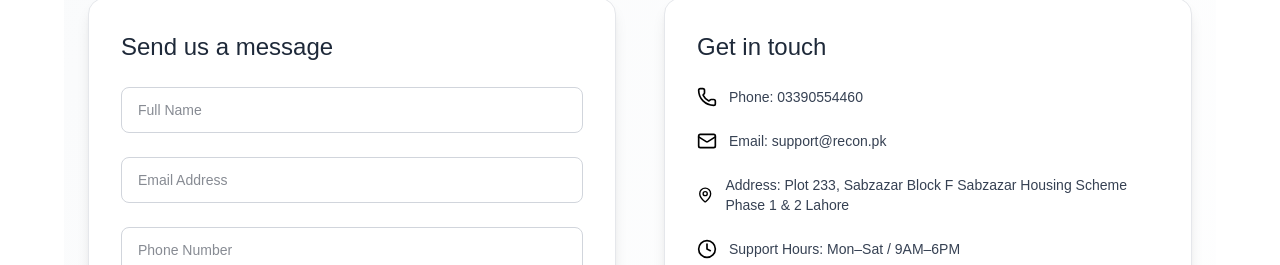
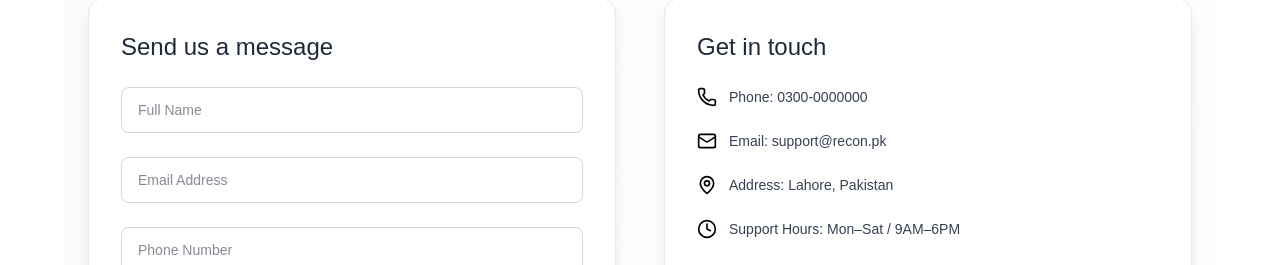
Before and after one commit to malikabubakarr/Recon, a Next.js app: page /contact in a window 1280 px wide. Shown: the part 364-629 px from the top of the page. Built offline with nearby package versions, Linux system fonts and the light colour scheme.

Commit message:
New update

```diff
--- a/app/contact/page.tsx
+++ b/app/contact/page.tsx
@@ -153,7 +153,7 @@ export default function ContactPage() {
           <ul className="space-y-6 text-sm text-gray-700 dark:text-gray-700">
             <li className="flex items-center gap-3 font-thin">
               <Phone className="w-5 h-5 text-black dark:text-black" />
-              <span><b>Phone:</b> 03390554460</span>
+              <span><b>Phone:</b> 0300-0000000</span>
             </li>
 
             <li className="flex items-center gap-3 font-thin">
@@ -163,7 +163,7 @@ export default function ContactPage() {
 
             <li className="flex items-center gap-3 font-thin">
               <MapPin className="w-5 h-5 text-black dark:text-black" />
-              <span><b>Address:</b> Plot 233, Sabzazar Block F Sabzazar Housing Scheme Phase 1 & 2 Lahore</span>
+              <span><b>Address:</b> Lahore, Pakistan</span>
             </li>
 
             <li className="flex items-center gap-3 font-thin">
@@ -173,10 +173,13 @@ export default function ContactPage() {
           </ul>
 
 <div className="mt-8">
-            <h3 className="font-thin mb-4 text-lg text-gray-800 dark:text-gray-800">Find us on map</h3>
+  <h3 className="font-thin mb-4 text-lg text-gray-800 dark:text-gray-800">
+    Find us on map
+  </h3>
+
   <div className="rounded-xl overflow-hidden border border-gray-200 dark:border-gray-200 shadow-sm">
     <iframe
-                src="https://maps.app.goo.gl/etKvdyQwtGtCcGfk6?g_st=ipc"
+      src="https://www.google.com/maps/embed?pb=https://maps.app.goo.gl/etKvdyQwtGtCcGfk6?g_st=ipc"
       width="100%"
       height="240"
       loading="lazy"
@@ -184,6 +187,7 @@ export default function ContactPage() {
     />
   </div>
 </div>
+
         </div>
       </div>
     </div>
```
Lines whose indentation alone changed are shown as unchanged.
